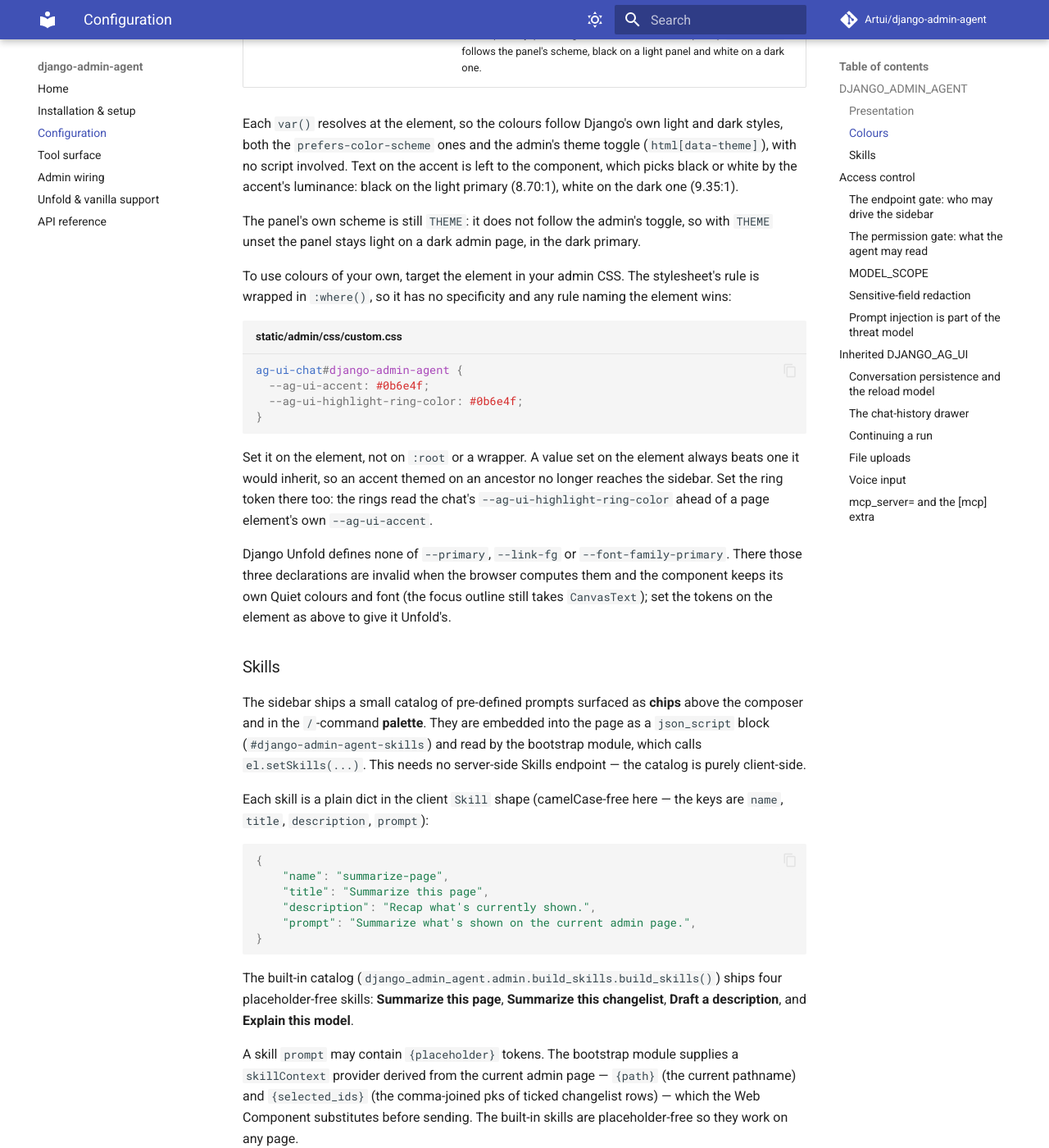
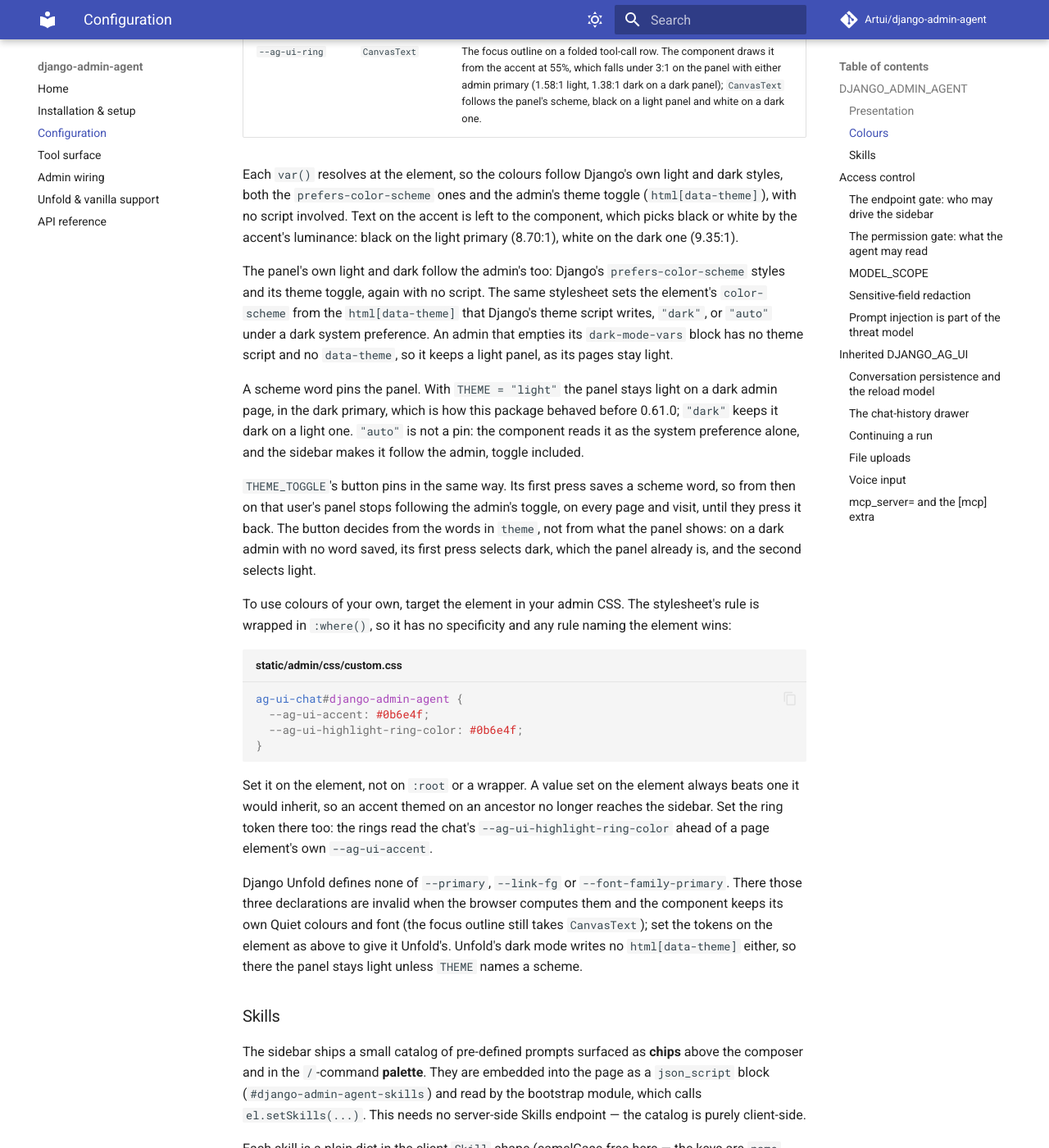
Before and after one commit to Artui/django-admin-agent, an MkDocs documentation site: the page built from docs/configuration.md, in a window 1280 px wide and 1400 px high, scrolled down 4636 px. Shown: the whole window at 82% size. Built offline with MkDocs 1.6.1 and Material for MkDocs 9.7.7, drawn with Linux system fonts in a browser that asks for light colours; comment, search, counter and statistics services are not loaded; some of the changed text lies outside the part shown.

Commit message:
The panel follows the admin's light and dark unless THEME names a scheme
The sidebar's stylesheet sets the element's color-scheme from the
html[data-theme] Django's theme script writes: dark, or auto under a dark
system preference. A rule on the host outranks the component's own :host
rules, so the component's auto (the system alone) follows the admin's toggle
too, while the pinning words are excluded: light and dark, from THEME or the
header toggle, and code, which has no light half. Keyed on data-theme rather
than an inherited color-scheme because Django declares color-scheme on html
only from 5.1, and because an admin with no theme script stays light.

The test that held a light panel on a dark admin with THEME unset now holds
it for THEME="light", the way back to the old behaviour.

Co-Authored-By: Claude Opus 5.5 <noreply@anthropic.com>

```diff
--- a/docs/configuration.md
+++ b/docs/configuration.md
@@ -17,12 +17,12 @@ Read by `django_admin_agent.conf.get_settings()` into a frozen
 | `AUTO_CONFIRM` | `False` | When `True`, destructive frontend tools run without the confirmation modal. Passed to the Web Component as `autoConfirm`. |
 | `TOOL_DISPLAY` | `"grouped"` | How tool calls are drawn: `"grouped"`, `"inline"`, `"minimal"`, `"compact"`, or `"full"`. Rendered as the `data-tool-display` attribute. `"grouped"` folds a run's consecutive calls into one "Worked through N steps" row, with the full cards one click down; `"full"` keeps a card per call. |
 | `MESSAGE_ACTIONS` | `"copy,retry"` | Which per-message actions the sidebar offers, from `copy` / `retry` / `feedback`. Rendered as `data-message-actions`. Matches the component's own default from 0.31.0. The rating buttons fire an `ag-ui-feedback` event and store nothing by design, and nothing here listens for it. **Set `"copy,retry,feedback"` once you have wired your own listener on the sidebar element** — that is what this setting is for. The event's detail carries `content`, `rating`, `messageId` (the rated message's AG-UI id), `threadId`, and `runId` on a message that streamed live (absent on one restored from history). Key ratings by `threadId` and `messageId` together, never by `messageId` alone: from django-ag-ui 0.72.0 a fork keeps its source's message ids, and the sidebar mounts `fork/<run_id>/` whenever a step store is configured (see [Continuing a run](#continuing-a-run)), so one id can name a message in two threads and a rating keyed by it alone merges the fork's ratings with its source's. The pair holds across a reload with the browser's per-tab storage, and with a `conversation_store` from django-ag-ui 0.68.3 or later, which stores messages under the ids the run streamed. |
-| `THEME` | _unset_ | Web Component theme: up to two words, a theme name (`"quiet"`, the default, `"soft"`, `"ledger"`, `"classic"`) and/or a scheme (`"light"`, the default, `"dark"`, `"auto"`), such as `"soft dark"`. Rendered as the `theme` attribute; left off (component default, Quiet in the light scheme) when unset. The accent is not part of it: see [Colours](#colours). |
+| `THEME` | _unset_ | Web Component theme: up to two words, a theme name (`"quiet"`, the default, `"soft"`, `"ledger"`, `"classic"`) and/or a scheme (`"light"`, `"dark"`, `"auto"`), such as `"soft dark"`. Rendered as the `theme` attribute; left off (Quiet) when unset. Without `"light"` or `"dark"` the panel follows the admin's light and dark, its system preference and its theme toggle; either word pins the panel to that scheme. `"auto"` follows the admin too. The accent is not part of it: see [Colours](#colours). |
 | `DENSITY` | _unset_ | Layout density: `"comfortable"` or `"compact"`. Rendered as the `density` attribute; left off when unset. |
 | `PLACEMENT` | _unset_ | Where the panel sits: `"sidebar"`, `"embedded"`, `"page"`, or the older `"bottom-left"`, `"side"` and `"full"`. Rendered as the `placement` attribute; left off for the default floating bottom-right. `"sidebar"` is a full-height docked panel that collapses to an icon rail (pair it with `SIDE`); `"page"` is a full-screen route with no collapsed state at all, and greets the signed-in user by name over an empty conversation, with the composer centred beneath (the name is the one the admin header welcomes them by; see [Admin wiring](admin-wiring.md)). The last three are no longer in the component's own documented four but still parse and still work. |
 | `TEXT_ANIMATION` | _unset_ | Incoming-text animation: `"none"`, `"fade"`, or `"word"`. Rendered as the `data-text-animation` attribute; left off (default `none`) when unset. |
 | `SIDE` | _unset_ | For `PLACEMENT="sidebar"`: which edge it docks to — `"left"` or `"right"`. Rendered as the `data-side` attribute; left off (component default, right) when unset. |
-| `THEME_TOGGLE` | `False` | Show the Web Component's built-in light⇄dark header toggle (it flips only the scheme word of `theme`, so `"soft"` becomes `"soft dark"`, and saves only that word). Rendered as the `data-theme-toggle` attribute. Off by default, since the admin's own theme usually governs. |
+| `THEME_TOGGLE` | `False` | Show the Web Component's built-in light⇄dark header toggle (it flips only the scheme word of `theme`, so `"soft"` becomes `"soft dark"`, and saves only that word). Rendered as the `data-theme-toggle` attribute. The saved word pins the panel as a `THEME` scheme word does: see [Colours](#colours). Off by default, since the panel already follows the admin's own toggle. |
 | `CHAT_SURFACE_TOOLS` | `True` | Whether the agent may move, minimise and restore its own panel -- four tools it calls to get out of the way of the page it is being asked about. Every move it makes is written into the transcript with an undo beside it. On by default, unlike `render_chart`: these reach the sidebar and nothing else, so the only cost is four tool definitions per request. `False` renders `data-chat-surface-tools="false"` and registers none of them, which is worth doing for a placement that owns its position and has no collapsed state. |
 | `START_OPEN` | `False` | Whether a corner placement opens on a first visit rather than resting at its launcher. Rendered as the `data-start-open` attribute. From web component 0.35.0 the panel rests as a bubble on a first visit; before that it opened itself, so set this to `True` to keep the old behaviour. A user's own collapse or expand outlives it -- this decides only the first visit, and the stored preference wins after. Does nothing under `"sidebar"`, `"embedded"` or `"page"`, which have no collapsed state to rest in. |
 | `LAUNCHER_DRAG` | `True` | Whether users may move the sidebar: drag the collapsed bubble around the screen, and drag the open panel by its header. `False` renders `data-launcher-drag="false"` and pins it where your CSS puts it. A docked `PLACEMENT` already fixes the position, so this is for the floating one. |
@@ -65,7 +65,7 @@ component's own attribute values:
 | Setting | Attribute | Values | Default |
 | --- | --- | --- | --- |
 | `TOOL_DISPLAY` | `data-tool-display` | `grouped` · `inline` · `minimal` · `compact` · `full` | `grouped` |
-| `THEME` | `theme` | a name `quiet` · `soft` · `ledger` · `classic`, a scheme `light` · `dark` · `auto`, or one of each | _component default (Quiet, light)_ |
+| `THEME` | `theme` | a name `quiet` · `soft` · `ledger` · `classic`, a scheme `light` · `dark` · `auto`, or one of each | _component default (Quiet), in the admin's scheme_ |
 | `DENSITY` | `density` | `comfortable` · `compact` | _component default_ |
 | `PLACEMENT` | `placement` | `sidebar` · `embedded` · `page` · `bottom-left` · `side` · `full` | _floating bottom-right_ |
 | `TEXT_ANIMATION` | `data-text-animation` | `none` · `fade` · `word` | `none` |
@@ -75,8 +75,8 @@ component's own attribute values:
 | `CHAT_SURFACE_TOOLS` | `data-chat-surface-tools` | `True` · `False` | `True` |
 
 `THEME_TOGGLE` adds the Web Component's built-in light⇄dark header toggle (it
-flips only the scheme word of `theme` and saves only that word) — off by default, since the admin's own theme
-usually governs.
+flips only the scheme word of `theme` and saves only that word) — off by default,
+since the panel already follows the admin's own toggle.
 
 `LAUNCHER_DRAG` is the one that reads inverted: it is `True` by default, and
 setting it to `False` is what emits an attribute. It governs **both** ways the
@@ -107,9 +107,25 @@ toggle (`html[data-theme]`), with no script involved. Text on the accent is left
 to the component, which picks black or white by the accent's luminance: black on
 the light primary (8.70:1), white on the dark one (9.35:1).
 
-The panel's own scheme is still `THEME`: it does not follow the admin's toggle,
-so with `THEME` unset the panel stays light on a dark admin page, in the dark
-primary.
+The panel's own light and dark follow the admin's too: Django's
+`prefers-color-scheme` styles and its theme toggle, again with no script. The
+same stylesheet sets the element's `color-scheme` from the `html[data-theme]`
+that Django's theme script writes, `"dark"`, or `"auto"` under a dark system
+preference. An admin that empties its `dark-mode-vars` block has no theme
+script and no `data-theme`, so it keeps a light panel, as its pages stay light.
+
+A scheme word pins the panel. With `THEME = "light"` the panel stays light on
+a dark admin page, in the dark primary, which is how this package behaved
+before 0.61.0; `"dark"` keeps it dark on a light one. `"auto"` is not a pin:
+the component reads it as the system preference alone, and the sidebar makes
+it follow the admin, toggle included.
+
+`THEME_TOGGLE`'s button pins in the same way. Its first press saves a scheme
+word, so from then on that user's panel stops following the admin's toggle,
+on every page and visit, until they press it back. The button decides from the
+words in `theme`, not from what the panel shows: on a dark admin with no word
+saved, its first press selects dark, which the panel already is, and the
+second selects light.
 
 To use colours of your own, target the element in your admin CSS. The
 stylesheet's rule is wrapped in `:where()`, so it has no specificity and any
@@ -131,7 +147,9 @@ Django Unfold defines none of `--primary`, `--link-fg` or
 `--font-family-primary`. There those three declarations are invalid when the
 browser computes them and the component keeps its own Quiet colours and font
 (the focus outline still takes `CanvasText`);
-set the tokens on the element as above to give it Unfold's.
+set the tokens on the element as above to give it Unfold's. Unfold's dark mode
+writes no `html[data-theme]` either, so there the panel stays light unless
+`THEME` names a scheme.
 
 ### Skills
 
```
Also changed, not shown: CHANGELOG.md (+13 -0 lines), django_admin_agent/static/django_admin_agent/admin_agent.css (+36 -1 lines), 2 other files.
